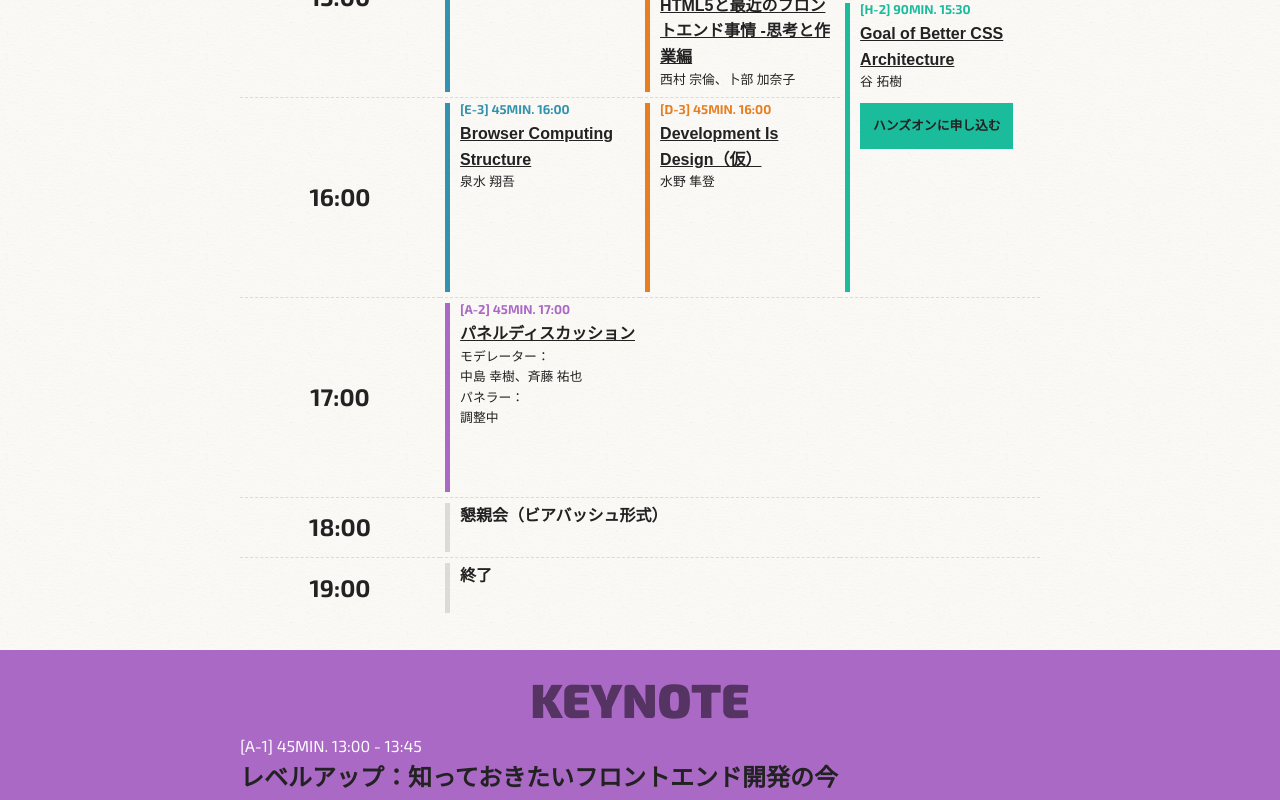
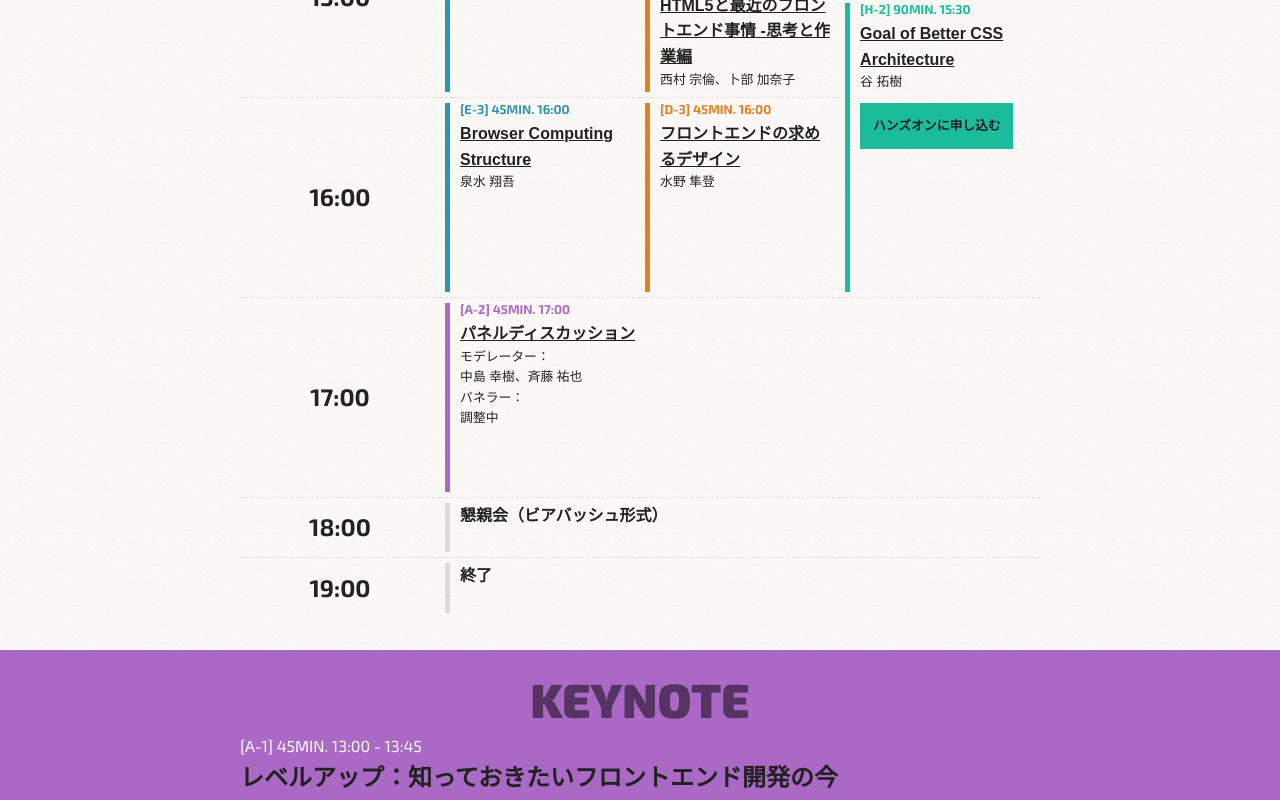
Before and after one commit to hiloki/fukuokafrontendfrogs.github.io, a plain HTML site: page frontrend/index.html in a window 1280 px wide. Shown: the part 1220-2020 px from the top of the page. Drawn offline with Linux system fonts and the light colour scheme.

Commit message:
Update mizuno's description

```diff
--- a/frontrend/index.html
+++ b/frontrend/index.html
@@ -130,7 +130,7 @@
 					<td>
 						<div class="timetable__cell timetable__cell--designer">
 							<span class="timetable__room timetable__room--designer type">[D-3] 45min. 16:00</span>
-							<a href="#d-3" class="timetable__session-title">Development Is Design（仮）</a><br>水野 隼登
+							<a href="#d-3" class="timetable__session-title">フロントエンドの求めるデザイン</a><br>水野 隼登
 						</div>
 					</td>
 				</tr>
@@ -392,9 +392,9 @@ JavaScript等のフロントエンド技術を中心に、日々ブラウザの
 
 		<div id="d-3" class="sessions__content session">
 			<p class="session__info"><span class="session__room"></span><span class="session__time type">[D-3] 45min. 16:00 - 16:45</span></p>
-			<h3 class="session__title">Development Is Design（仮）</h3>
+			<h3 class="session__title">フロントエンドの求めるデザイン</h3>
 			<div class="session__description">
-				<p>フロントエンドの観点から柔軟なデザインプロセスの構築、Webの特性を踏まえたデザインについて紹介します。</p>
+				<p>デバイスの多様化はとどまる所を知らず、Webデザインは複雑化するばかり。 960pxで固定された従来のカンプは、現在のWebを効率よくデザイン出来ているとは言えません。 本セッションでは、デザイナーとディベロッパーのギャップを埋めるべく、フロントエンド指向のWebデザインについてお話し出来ればと思っています。 特に、柔軟なデザインプロセス、パフォーマンスチューニングなどについて焦点を当てていきます。</p>
 			</div>
 			<div class="speaker">
 				<div class="media">
```
